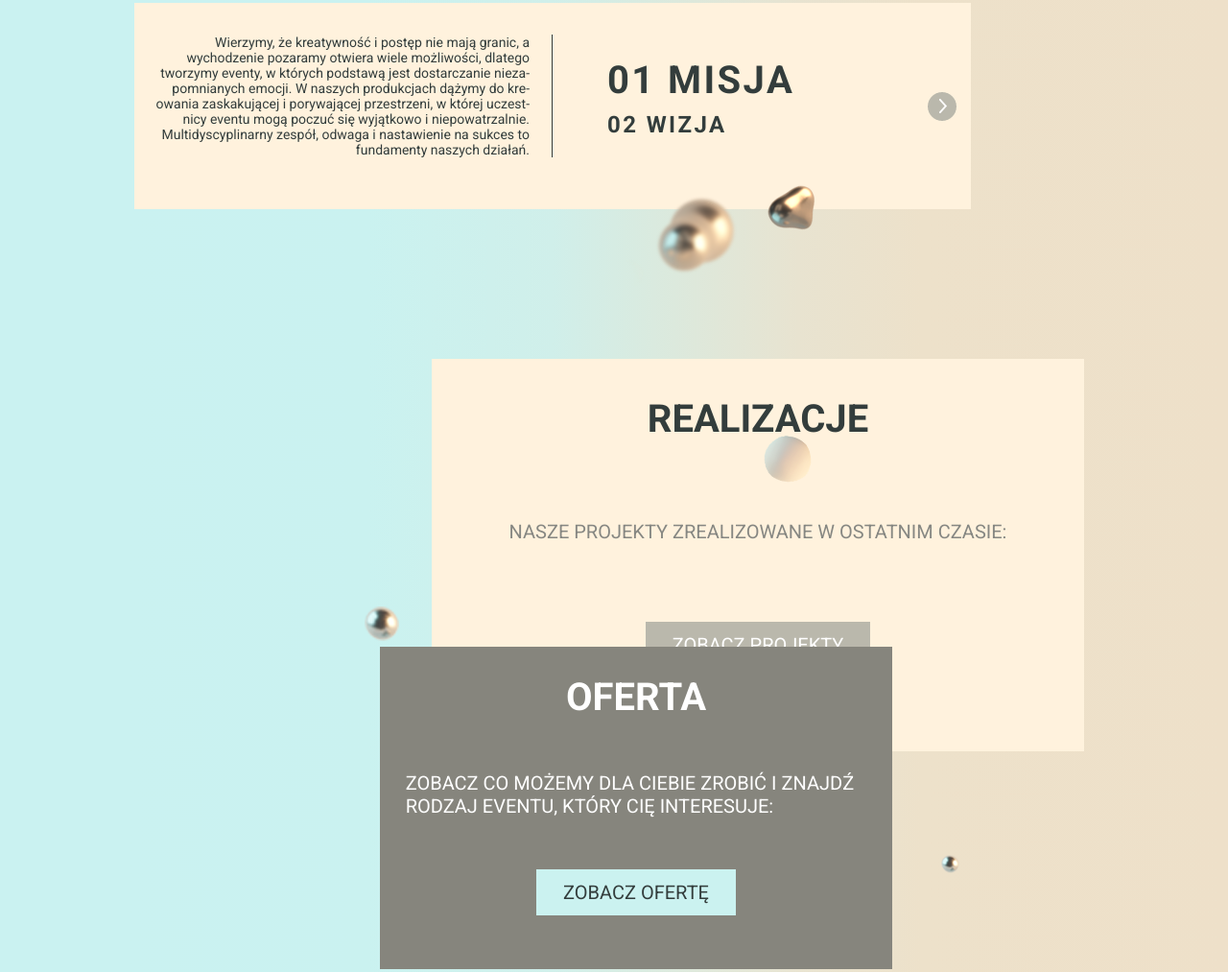
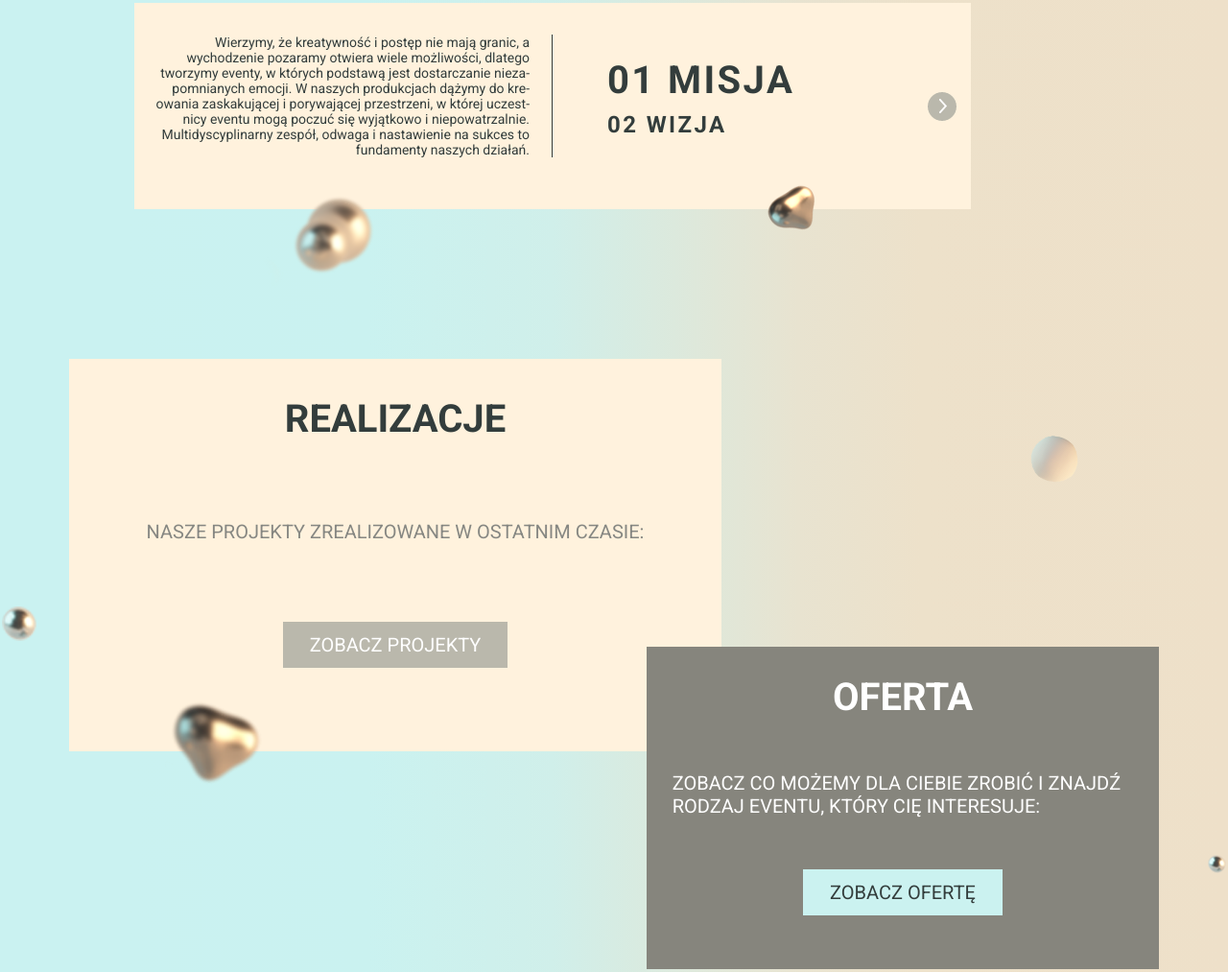
Before and after one commit to gkalarus/sansara, a website: page index.html in a window 1280 px wide. Shown: the part 1576-2589 px from the top of the page at 96% size. Drawn offline with Linux system fonts and the light colour scheme; files whose address does not match are found by name.

Commit message:
overview finished

```diff
--- a/index.html
+++ b/index.html
@@ -121,7 +121,11 @@
             </div>
         </div>
     </section>
-    <section class="section contact"></section>
+    <section class="section contact">
+        <form action="">
+
+        </form>
+    </section>
     <section></section>
     <footer></footer>
     <script src="./js/jquery-3.3.1.min.js"></script>
--- a/scss/partials/_about.scss
+++ b/scss/partials/_about.scss
@@ -209,6 +209,7 @@
                 cursor: pointer;
             }
         }
+
         img {
             display: none;
         }
@@ -334,6 +335,7 @@
 
         &__banner {
             margin-top: 100px;
+
             img {
                 &:nth-last-of-type(2) {
                     display: inline-block;
@@ -539,6 +541,7 @@
                     -o-transform: translateY(-50%);
                 }
             }
+
             img {
                 &:nth-last-child(2) {
                     bottom: -35px;
--- a/scss/partials/_overview.scss
+++ b/scss/partials/_overview.scss
@@ -72,6 +72,7 @@
                 right: 0;
             }
         }
+
         .spheres {
             display: none;
         }
@@ -144,6 +145,7 @@
                 right: 0;
             }
         }
+
         .spheres {
             display: none;
         }
@@ -158,22 +160,26 @@
 
             .spheres {
                 display: inline-block;
+
                 img:nth-child(1) {
                     position: absolute;
                     top: -85px;
                     left: 0;
                 }
+
                 img:nth-child(2) {
                     position: absolute;
                     bottom: 115px;
                     left: -70px;
                 }
+
                 img:nth-child(3) {
                     position: absolute;
                     bottom: 0;
                     right: 0px;
                 }
             }
+
             p {
                 &:first-of-type {
                     font-size: 40px;
@@ -183,25 +189,31 @@
                     font-size: 20px;
                 }
             }
+
             .button {
                 font-size: 20px;
             }
         }
+
         &__offer {
             height: 35%;
+
             .spheres {
                 display: inline-block;
+
                 img:nth-child(1) {
                     position: absolute;
                     bottom: -70px;
                     left: 400px;
                 }
+
                 img:nth-child(2) {
                     position: absolute;
                     bottom: 50%;
                     right: -40px;
                 }
             }
+
             p {
                 &:first-of-type {
                     font-size: 40px;
@@ -211,6 +223,7 @@
                     font-size: 20px;
                 }
             }
+
             .button {
                 font-size: 20px;
             }
@@ -220,16 +233,20 @@
 
 @include breakpoint (desktop) {
     .overview {
+        width: 1136px;
+        margin: 0 auto;
+
         &__realizations {
             position: absolute;
             top: 150px;
-            left: 450px;
+            left: 0;
             width: 680px;
             height: 409px;
             margin: 0;
 
             .spheres {
                 display: inline-block;
+
                 img:nth-child(1) {
                     top: -170px;
                     left: 200px;
@@ -243,16 +260,18 @@
 
 
         }
+
         &__offer {
             position: absolute;
             top: 450px;
-            right: 350px;
-
+            right: 0;
             width: 534px;
             height: 336px;
             margin: 0;
+
             .spheres {
                 display: inline-block;
+
                 img:nth-child(1) {
                     top: -220px;
                     right: 0;
```
Also changed, not shown: css/styles.css.
